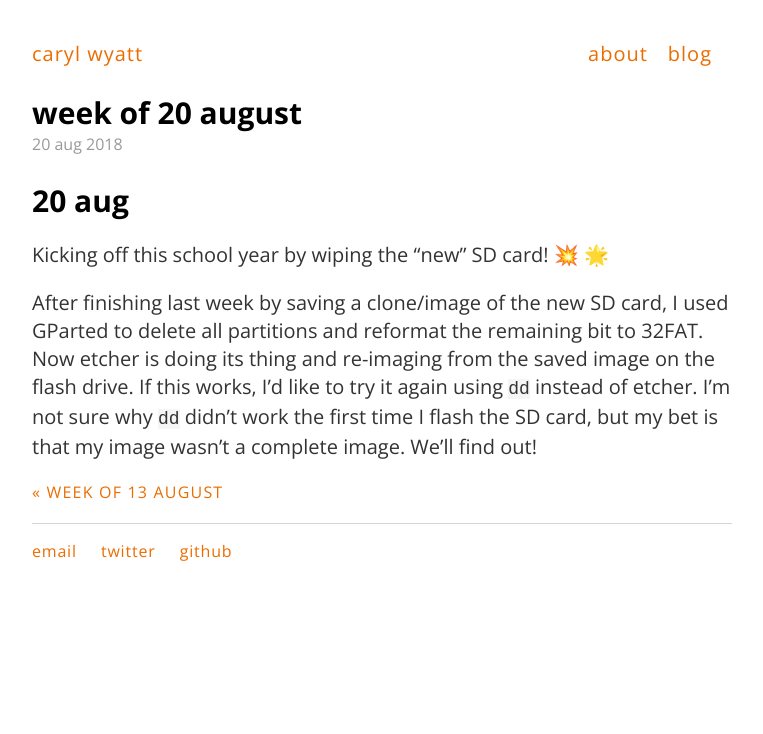
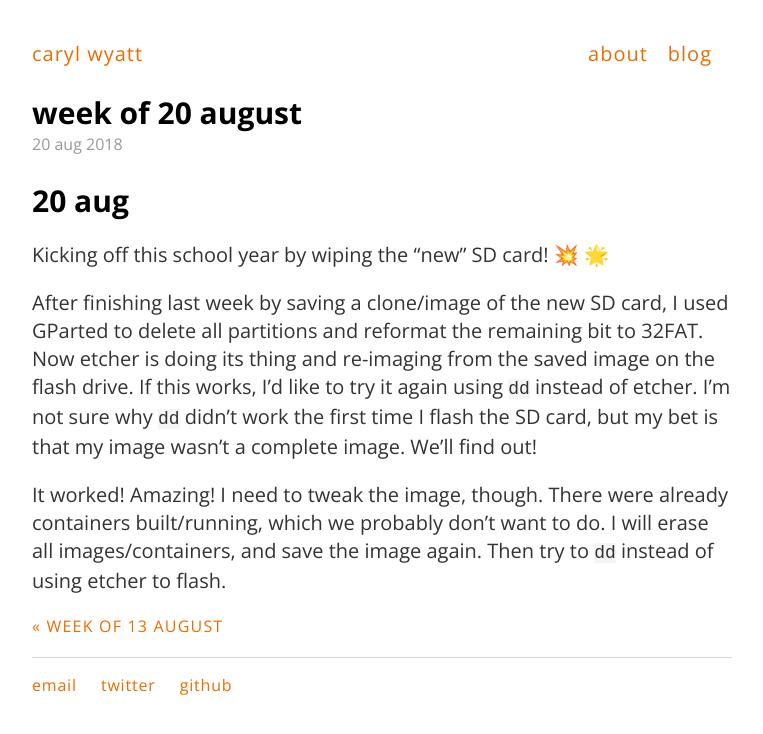
Before and after one commit to carylwyatt/carylwyatt.github.io, a Jekyll site: the page built from _posts/2018-08-20-week-of-20-august.md, in a window 1280 px wide. Shown: the top 734 px of the page, without its empty margins (258-1021 px from the left). Built offline with Jekyll 4.4.1, drawn with Linux system fonts in a browser that asks for light colours; emoji names are drawn with the system emoji font.

Commit message:
afternoon notes

```diff
--- a/_posts/2018-08-20-week-of-20-august.md
+++ b/_posts/2018-08-20-week-of-20-august.md
@@ -9,3 +9,5 @@ date: 2018-08-20
 Kicking off this school year by wiping the "new" SD card! :boom: :star2:
 
 After finishing last week by saving a clone/image of the new SD card, I used GParted to delete all partitions and reformat the remaining bit to 32FAT. Now etcher is doing its thing and re-imaging from the saved image on the flash drive. If this works, I'd like to try it again using `dd` instead of etcher. I'm not sure why `dd` didn't work the first time I flash the SD card, but my bet is that my image wasn't a complete image. We'll find out!
+
+It worked! Amazing! I need to tweak the image, though. There were already containers built/running, which we probably don't want to do. I will erase all images/containers, and save the image again. Then try to `dd` instead of using etcher to flash.
```
